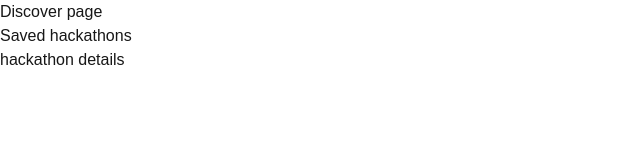
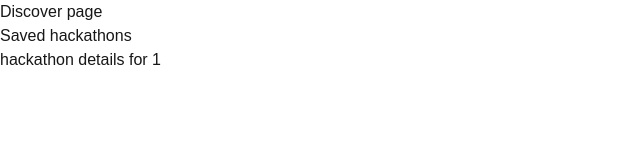
Before and after one commit to Siddhgarg3/Hacktracker, a Next.js app in the folder hacktracker-next/: page /hackathons/1 in a window 1280 px wide. Shown: the top 160 px of the page, without its empty margins (0-640 px from the left). Built offline with nearby package versions, Linux system fonts and the light colour scheme.

Commit message:
params update

```diff
--- a/hacktracker-next/app/hackathons/[id]/page.jsx
+++ b/hacktracker-next/app/hackathons/[id]/page.jsx
@@ -1,7 +1,8 @@
-export default function hackathondetails(){
+export default async function hackathondetails({params}){
+    const { id } = await params;
     return(
         <>
-        <h1> hackathon details </h1>
+        <h1> hackathon details for {id} </h1>
         </>
     )
 }
```
